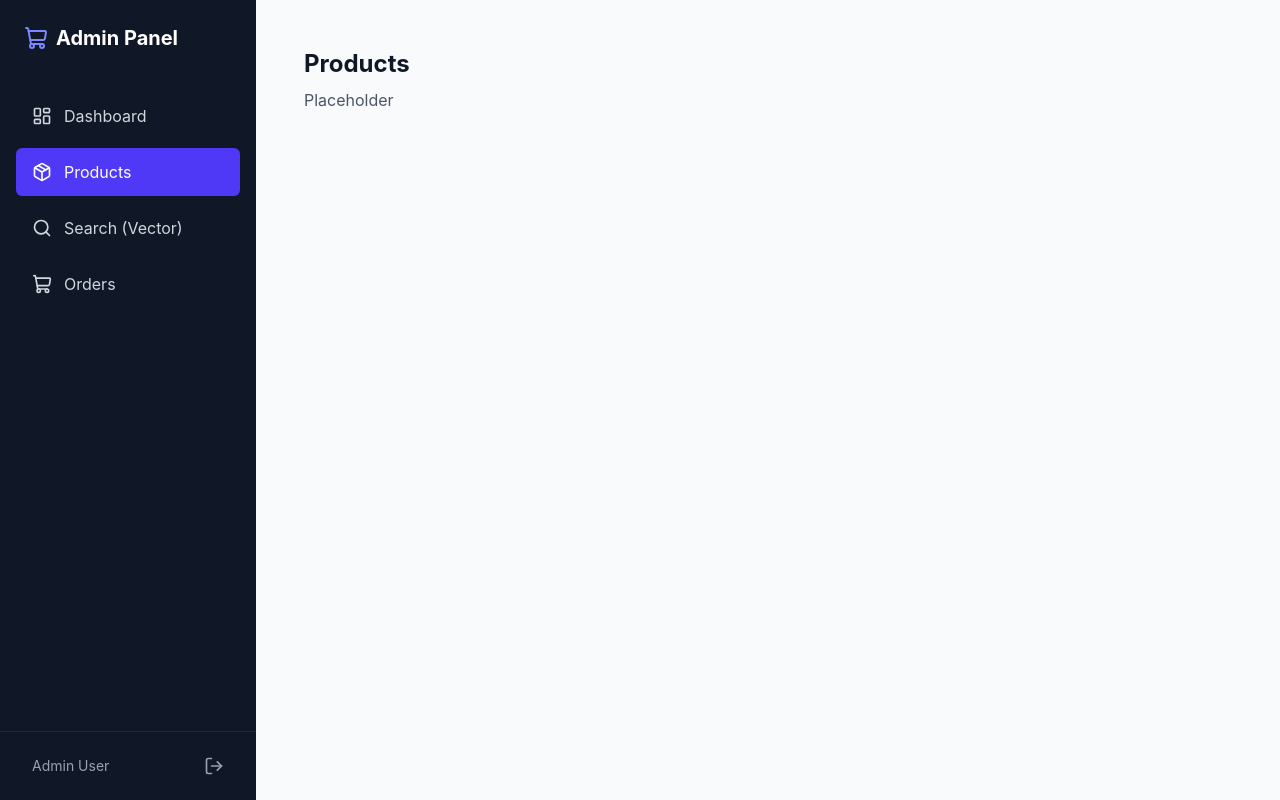
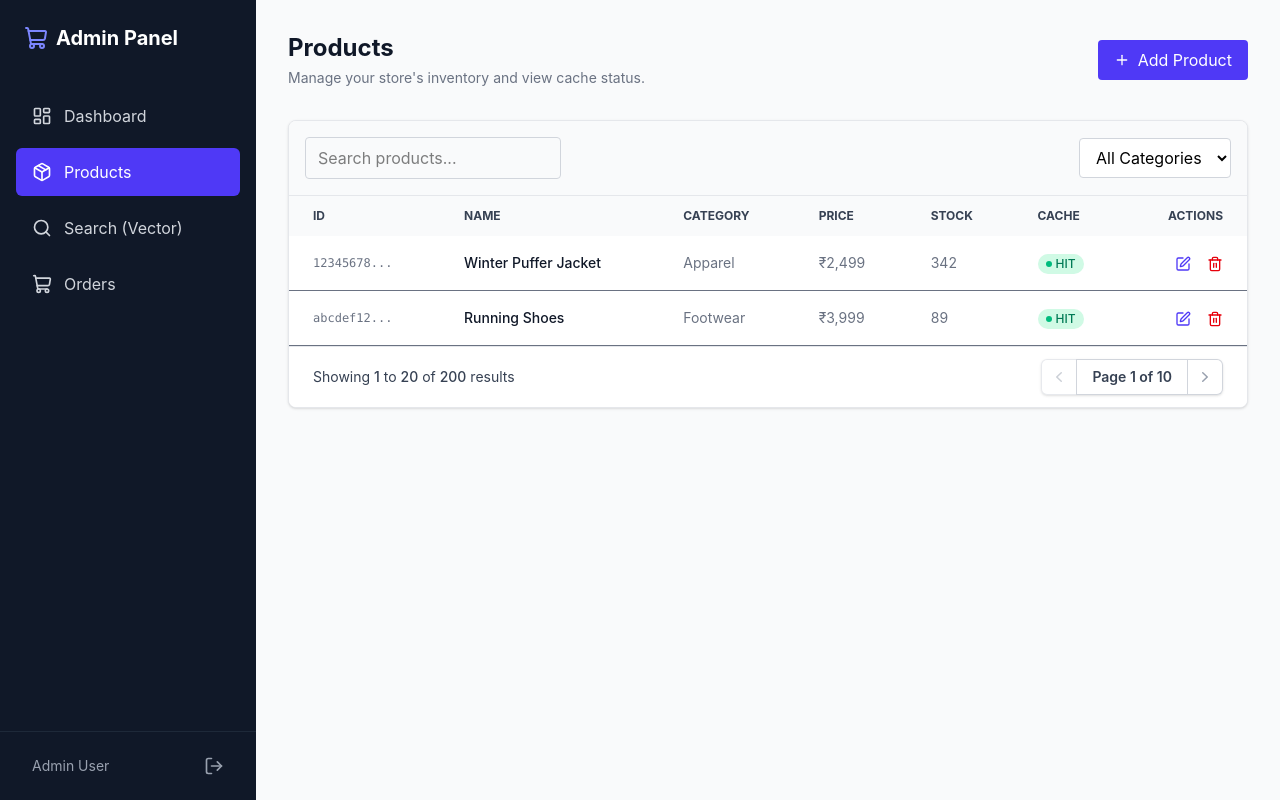
Before and after one commit to dharshika-portfolio/AI-ECommerce-Engine, a React (Vite) app in the folder client/: page /products in a window 1280 px wide. Built offline with nearby package versions, Linux system fonts and the light colour scheme; sample sign-in values are in the browser's storage.

Commit message:
feat: implement Product List page with CacheBadge component (fixes #24)

```diff
--- a/client/src/App.tsx
+++ b/client/src/App.tsx
@@ -2,6 +2,7 @@ import { BrowserRouter, Routes, Route, Navigate } from 'react-router-dom';
 import { Layout } from './components/Layout';
 import { ProtectedRoute } from './components/ProtectedRoute';
 import { Dashboard } from './pages/Dashboard';
+import { ProductList } from './pages/ProductList';
 
 function App() {
   return (
@@ -13,7 +14,7 @@ function App() {
           <Route element={<Layout />}>
             <Route path="/" element={<Navigate to="/dashboard" replace />} />
             <Route path="/dashboard" element={<Dashboard />} />
-            <Route path="/products" element={<div className="p-4"><h1 className="text-2xl font-bold text-gray-900">Products</h1><p className="mt-2 text-gray-600">Placeholder</p></div>} />
+            <Route path="/products" element={<ProductList />} />
             <Route path="/search" element={<div className="p-4"><h1 className="text-2xl font-bold text-gray-900">Vector Search</h1><p className="mt-2 text-gray-600">Placeholder</p></div>} />
             <Route path="/orders" element={<div className="p-4"><h1 className="text-2xl font-bold text-gray-900">Orders</h1><p className="mt-2 text-gray-600">Placeholder</p></div>} />
           </Route>
--- /dev/null
+++ b/client/src/components/CacheBadge.tsx
@@ -0,0 +1,14 @@
+import React from 'react';
+
+export const CacheBadge = ({ hit }: { hit: boolean }) => (
+  <span className={`
+    inline-flex items-center gap-1 px-2 py-0.5 rounded-full text-xs font-medium
+    ${hit
+      ? 'bg-emerald-100 text-emerald-700'
+      : 'bg-amber-100 text-amber-700'
+    }
+  `}>
+    <span className={`h-1.5 w-1.5 rounded-full ${hit ? 'bg-emerald-500' : 'bg-amber-500'}`} />
+    {hit ? 'HIT' : 'MISS'}
+  </span>
+);
--- /dev/null
+++ b/client/src/components/Pagination.tsx
@@ -0,0 +1,65 @@
+import React from 'react';
+
+interface PaginationProps {
+  currentPage: number;
+  totalPages: number;
+  onPageChange: (page: number) => void;
+}
+
+export const Pagination: React.FC<PaginationProps> = ({ currentPage, totalPages, onPageChange }) => {
+  return (
+    <div className="flex items-center justify-between px-4 py-3 bg-white border-t border-gray-200 sm:px-6">
+      <div className="flex justify-between flex-1 sm:hidden">
+        <button
+          onClick={() => onPageChange(currentPage - 1)}
+          disabled={currentPage === 1}
+          className="relative inline-flex items-center px-4 py-2 text-sm font-medium text-gray-700 bg-white border border-gray-300 rounded-md hover:bg-gray-50 disabled:opacity-50"
+        >
+          Previous
+        </button>
+        <button
+          onClick={() => onPageChange(currentPage + 1)}
+          disabled={currentPage === totalPages}
+          className="relative ml-3 inline-flex items-center px-4 py-2 text-sm font-medium text-gray-700 bg-white border border-gray-300 rounded-md hover:bg-gray-50 disabled:opacity-50"
+        >
+          Next
+        </button>
+      </div>
+      <div className="hidden sm:flex sm:flex-1 sm:items-center sm:justify-between">
+        <div>
+          <p className="text-sm text-gray-700">
+            Showing <span className="font-medium">{(currentPage - 1) * 20 + 1}</span> to <span className="font-medium">{Math.min(currentPage * 20, totalPages * 20)}</span> of{' '}
+            <span className="font-medium">{totalPages * 20}</span> results
+          </p>
+        </div>
+        <div>
+          <nav className="inline-flex -space-x-px rounded-md shadow-sm" aria-label="Pagination">
+            <button
+              onClick={() => onPageChange(currentPage - 1)}
+              disabled={currentPage === 1}
+              className="relative inline-flex items-center rounded-l-md px-2 py-2 text-gray-400 ring-1 ring-inset ring-gray-300 hover:bg-gray-50 focus:z-20 focus:outline-offset-0 disabled:opacity-50"
+            >
+              <span className="sr-only">Previous</span>
+              <svg className="h-5 w-5" viewBox="0 0 20 20" fill="currentColor" aria-hidden="true">
+                <path fillRule="evenodd" d="M12.79 5.23a.75.75 0 01-.02 1.06L8.832 10l3.938 3.71a.75.75 0 11-1.04 1.08l-4.5-4.25a.75.75 0 010-1.08l4.5-4.25a.75.75 0 011.06.02z" clipRule="evenodd" />
+              </svg>
+            </button>
+            <span className="relative inline-flex items-center px-4 py-2 text-sm font-semibold text-gray-700 ring-1 ring-inset ring-gray-300 focus:outline-offset-0">
+              Page {currentPage} of {totalPages}
+            </span>
+            <button
+              onClick={() => onPageChange(currentPage + 1)}
+              disabled={currentPage === totalPages}
+              className="relative inline-flex items-center rounded-r-md px-2 py-2 text-gray-400 ring-1 ring-inset ring-gray-300 hover:bg-gray-50 focus:z-20 focus:outline-offset-0 disabled:opacity-50"
+            >
+              <span className="sr-only">Next</span>
+              <svg className="h-5 w-5" viewBox="0 0 20 20" fill="currentColor" aria-hidden="true">
+                <path fillRule="evenodd" d="M7.21 14.77a.75.75 0 01.02-1.06L11.168 10 7.23 6.29a.75.75 0 111.04-1.08l4.5 4.25a.75.75 0 010 1.08l-4.5 4.25a.75.75 0 01-1.06-.02z" clipRule="evenodd" />
+              </svg>
+            </button>
+          </nav>
+        </div>
+      </div>
+    </div>
+  );
+};
--- /dev/null
+++ b/client/src/components/ProductTable.tsx
@@ -0,0 +1,68 @@
+import React from 'react';
+import { CacheBadge } from './CacheBadge';
+import { Edit, Trash2 } from 'lucide-react';
+import { Product } from '../types';
+
+interface ProductTableProps {
+  products: Product[];
+  cacheSource: 'cache' | 'database';
+  onEdit: (product: Product) => void;
+  onDelete: (product: Product) => void;
+}
+
+export const ProductTable: React.FC<ProductTableProps> = ({ products, cacheSource, onEdit, onDelete }) => {
+  return (
+    <div className="overflow-x-auto">
+      <table className="w-full text-sm text-left text-gray-500">
+        <thead className="text-xs text-gray-700 uppercase bg-gray-50">
+          <tr>
+            <th className="px-6 py-3">ID</th>
+            <th className="px-6 py-3">Name</th>
+            <th className="px-6 py-3">Category</th>
+            <th className="px-6 py-3">Price</th>
+            <th className="px-6 py-3">Stock</th>
+            <th className="px-6 py-3">Cache</th>
+            <th className="px-6 py-3 text-right">Actions</th>
+          </tr>
+        </thead>
+        <tbody>
+          {products.map((product) => (
+            <tr key={product.id} className="border-b hover:bg-gray-50">
+              <td className="px-6 py-4 font-mono text-xs text-gray-500">{product.id.substring(0, 8)}...</td>
+              <td className="px-6 py-4 font-medium text-gray-900">{product.name}</td>
+              <td className="px-6 py-4">{product.category}</td>
+              <td className="px-6 py-4">₹{product.price.toLocaleString()}</td>
+              <td className="px-6 py-4">{product.stock}</td>
+              <td className="px-6 py-4">
+                <CacheBadge hit={cacheSource === 'cache'} />
+              </td>
+              <td className="px-6 py-4 text-right">
+                <button
+                  onClick={() => onEdit(product)}
+                  className="text-indigo-600 hover:text-indigo-900 mr-4"
+                  title="Edit"
+                >
+                  <Edit className="w-4 h-4 inline" />
+                </button>
+                <button
+                  onClick={() => onDelete(product)}
+                  className="text-red-600 hover:text-red-900"
+                  title="Delete"
+                >
+                  <Trash2 className="w-4 h-4 inline" />
+                </button>
+              </td>
+            </tr>
+          ))}
+          {products.length === 0 && (
+            <tr>
+              <td colSpan={7} className="px-6 py-8 text-center text-gray-500">
+                No products found.
+              </td>
+            </tr>
+          )}
+        </tbody>
+      </table>
+    </div>
+  );
+};
--- /dev/null
+++ b/client/src/pages/ProductList.tsx
@@ -0,0 +1,92 @@
+import React, { useState } from 'react';
+import { ProductTable } from '../components/ProductTable';
+import { Pagination } from '../components/Pagination';
+import { Plus } from 'lucide-react';
+import { Product } from '../types';
+
+export const ProductList = () => {
+  const [currentPage, setCurrentPage] = useState(1);
+  const totalPages = 10; // Placeholder
+
+  // Placeholder data
+  const mockProducts: Product[] = [
+    {
+      id: '1234567890abcdef',
+      name: 'Winter Puffer Jacket',
+      description: 'Warm winter jacket',
+      price: 2499,
+      category: 'Apparel',
+      stock: 342,
+      isActive: true,
+      createdAt: new Date().toISOString(),
+      updatedAt: new Date().toISOString()
+    },
+    {
+      id: 'abcdef1234567890',
+      name: 'Running Shoes',
+      description: 'Lightweight shoes',
+      price: 3999,
+      category: 'Footwear',
+      stock: 89,
+      isActive: true,
+      createdAt: new Date().toISOString(),
+      updatedAt: new Date().toISOString()
+    }
+  ];
+
+  const handleEdit = (product: Product) => {
+    console.log('Edit', product);
+  };
+
+  const handleDelete = (product: Product) => {
+    console.log('Delete', product);
+  };
+
+  return (
+    <div>
+      <div className="flex justify-between items-center mb-8">
+        <div>
+          <h1 className="text-2xl font-bold text-gray-900">Products</h1>
+          <p className="mt-1 text-sm text-gray-500">Manage your store's inventory and view cache status.</p>
+        </div>
+        <button className="flex items-center gap-2 px-4 py-2 bg-indigo-600 text-white rounded hover:bg-indigo-700 transition-colors">
+          <Plus className="w-4 h-4" />
+          Add Product
+        </button>
+      </div>
+
+      <div className="bg-white rounded-lg shadow-sm border border-gray-200 overflow-hidden">
+        <div className="p-4 border-b border-gray-200 flex justify-between items-center bg-gray-50">
+          <div className="relative w-64">
+            <input
+              type="text"
+              placeholder="Search products..."
+              className="w-full px-3 py-2 border border-gray-300 rounded focus:outline-none focus:ring-1 focus:ring-indigo-500"
+            />
+          </div>
+          <div>
+            <select className="border border-gray-300 rounded px-3 py-2 bg-white focus:outline-none focus:ring-1 focus:ring-indigo-500">
+              <option>All Categories</option>
+              <option>Apparel</option>
+              <option>Footwear</option>
+              <option>Electronics</option>
+            </select>
+          </div>
+        </div>
+
+        <ProductTable
+          products={mockProducts}
+          cacheSource="cache"
+          onEdit={handleEdit}
+          onDelete={handleDelete}
+        />
+
+        <Pagination
+          currentPage={currentPage}
+          totalPages={totalPages}
+          onPageChange={setCurrentPage}
+        />
+      </div>
+    </div>
+  );
+};
--- /dev/null
+++ b/client/src/types/index.ts
@@ -0,0 +1,11 @@
+export interface Product {
+  id: string;
+  name: string;
+  description: string;
+  price: number;
+  category: string;
+  stock: number;
+  isActive: boolean;
+  createdAt: string;
+  updatedAt: string;
+}
```
